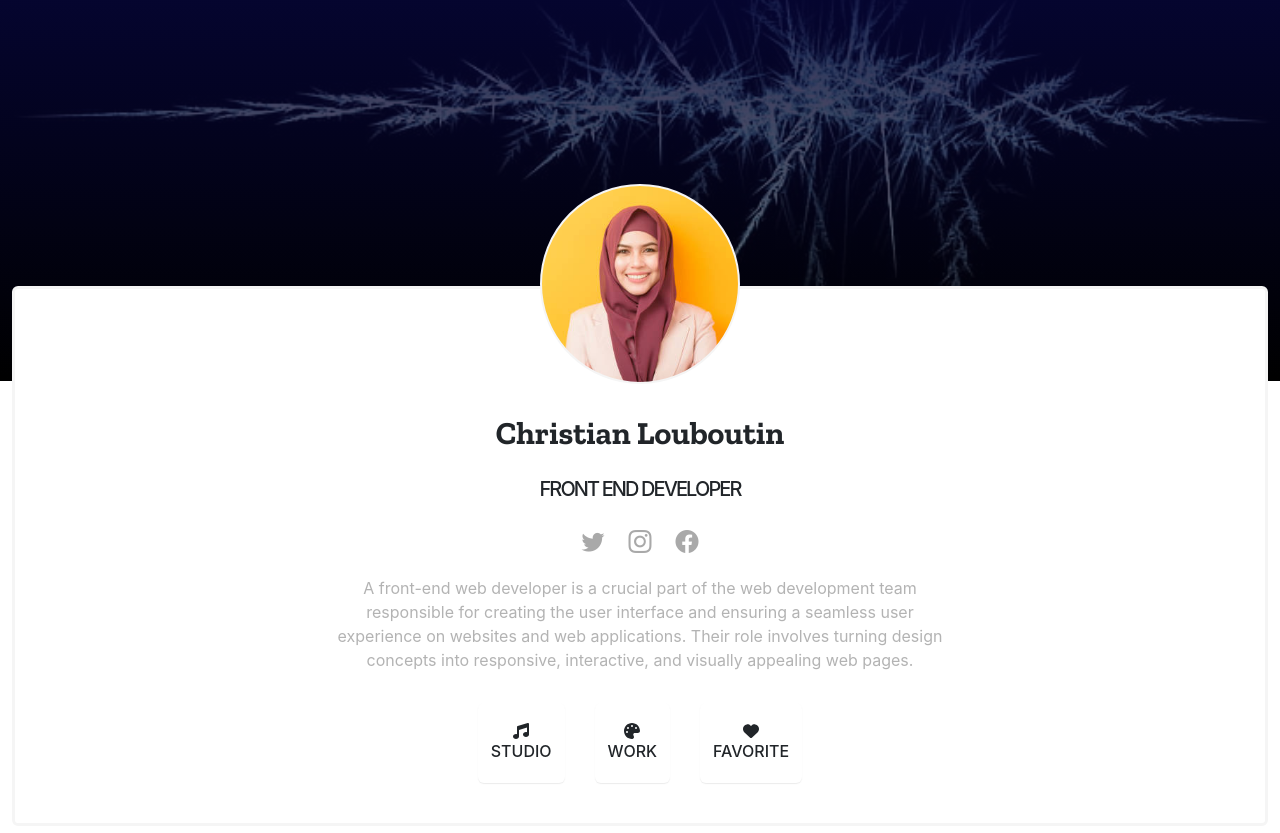
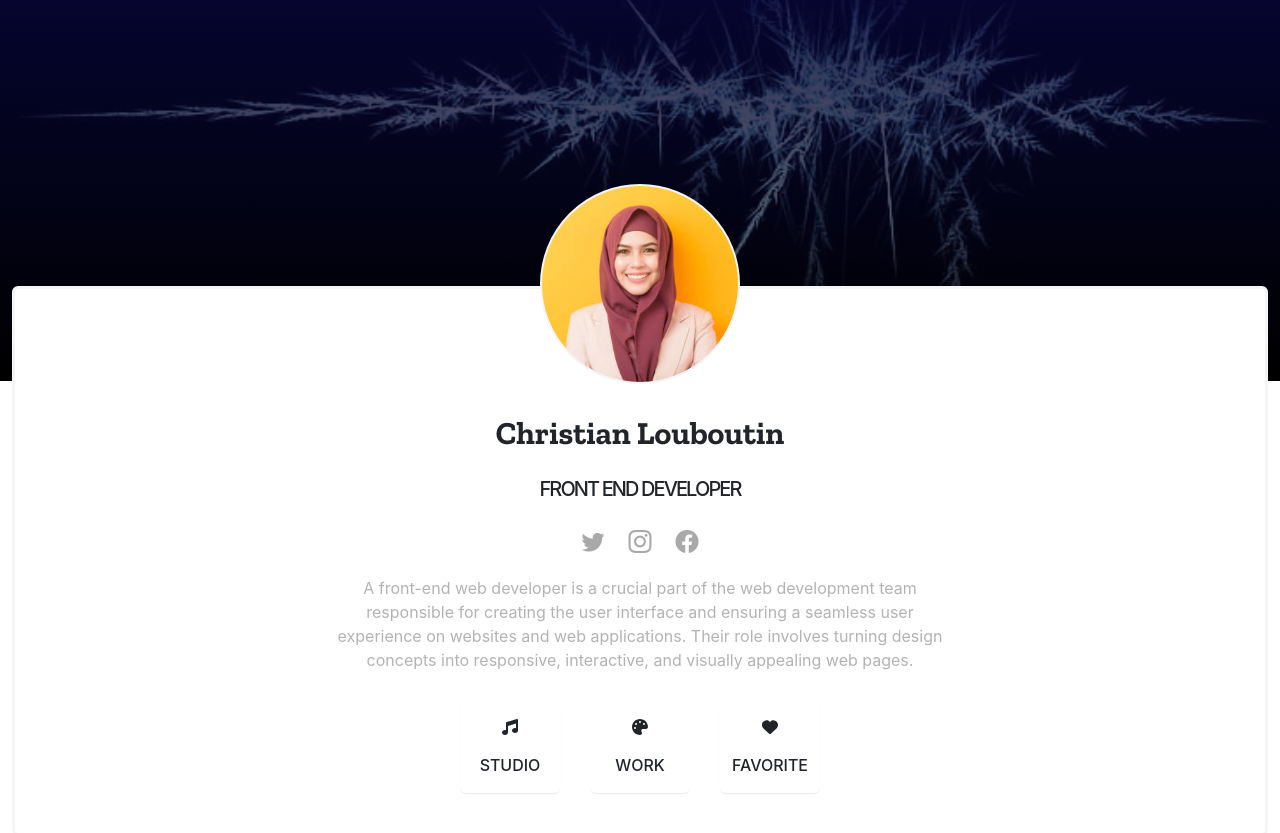
Before and after one commit to rabiayousuf187/Dark-light-mode-Reactj-01Oct2023, a React (Create React App) app: page / in a window 1280 px wide. Shown: the part 179-1012 px from the top of the page. Built offline with nearby package versions, Linux system fonts and the light colour scheme.

Commit message:
uodated porfolio btn css

```diff
--- a/src/App.css
+++ b/src/App.css
@@ -190,13 +190,15 @@
 .portfolio button.btn {
   display: flex;
   flex-direction: column;
-  justify-content: center;
+  justify-content: space-between;
   align-items: center;
   background: #fafafa05;
   box-shadow: 0px 1px 1px #d3d3d370;
   margin: 0px 15px;
   font-weight: 500;
-  height: 80px;
+  height: 90px;
+  width: 100px;
+  padding: 15px 10px;
 }
 .portfolio button.btn:hover {
 background-color:   #b312d4;
```
